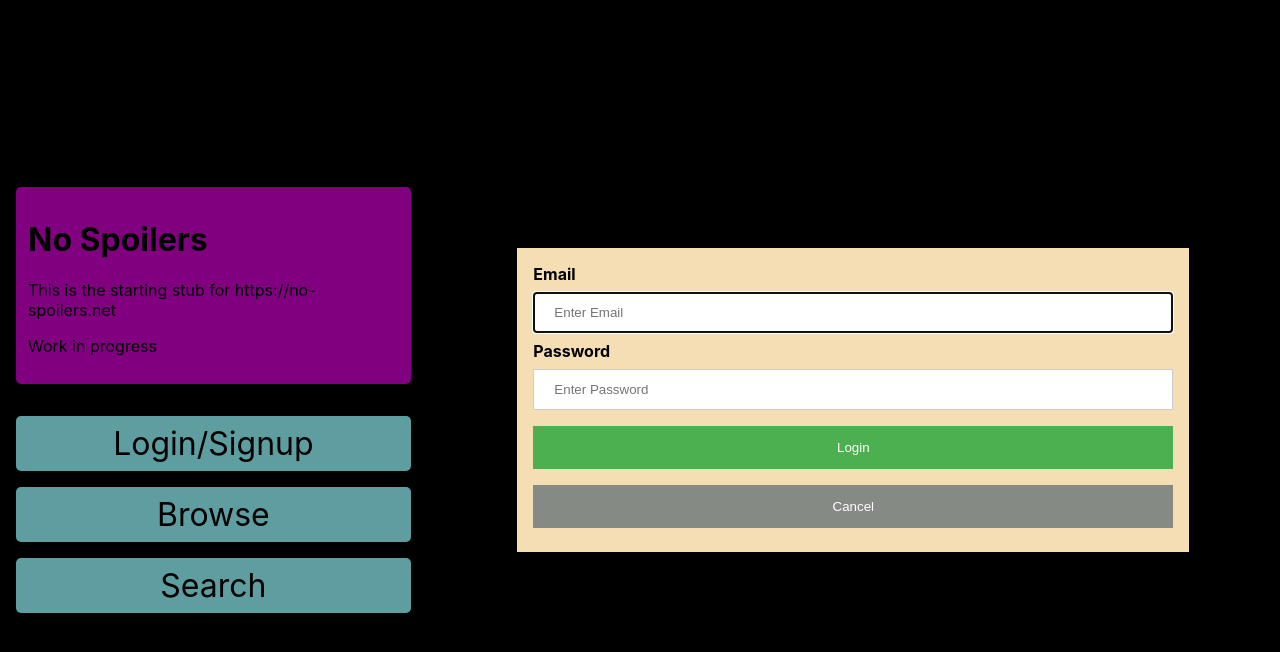
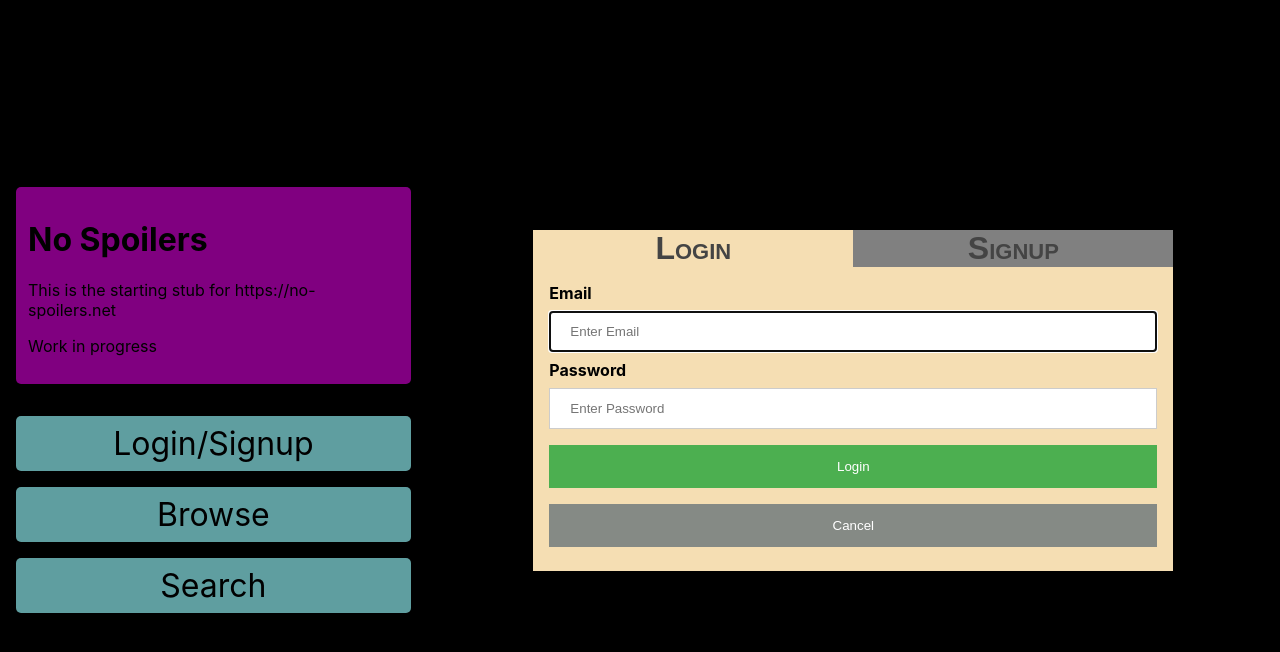
Before and after one commit to No-Spoilers/no-spoilers-frontend, a React (Create React App) app: page /login in a window 1280 px wide. Both pictures are taken after a click on the element "Login/Signup". Shown: the top 652 px of the page. Built offline with nearby package versions, Linux system fonts and the light colour scheme.

Commit message:
add tabs to login box

```diff
--- a/src/components/LoginPage/LoginPage.css
+++ b/src/components/LoginPage/LoginPage.css
@@ -5,10 +5,13 @@
 }
 
 .inner-container {
-  padding: 1rem;
   width: 75%;
   margin: auto;
   border: 1px solid black;
+}
+
+.form-box {
+  padding: 1rem;
   background-color: wheat;
 }
 
@@ -60,3 +63,25 @@ span.psw {
   text-align: center;
   padding: 1rem;
 }
+
+.tab-container {
+  display: flex;
+}
+
+.tab {
+  margin: 0;
+  padding: 0;
+  font: small-caps bold 2rem sans-serif;
+  text-align: center;
+  flex: 1;
+}
+
+.login {
+  color: #444;
+  background-color: wheat;
+}
+
+.signup {
+  background-color: grey;
+  color: #444;
+}
--- a/src/components/LoginPage/LoginPage.js
+++ b/src/components/LoginPage/LoginPage.js
@@ -78,7 +78,11 @@ export default class LoginPage extends Component {
     return (
       <div className="outer-container">
         <div className="inner-container">
-          <form onSubmit={this.loginButtonHandler}>
+          <div className="tab-container">
+            <div className="login tab">Login</div>
+            <div className="signup tab">Signup</div>
+          </div>
+          <form className="form-box" onSubmit={this.loginButtonHandler}>
             <label htmlFor="email"><b>Email</b></label>
             <input
               name="email"
```
Lines whose indentation alone changed are shown as unchanged.
